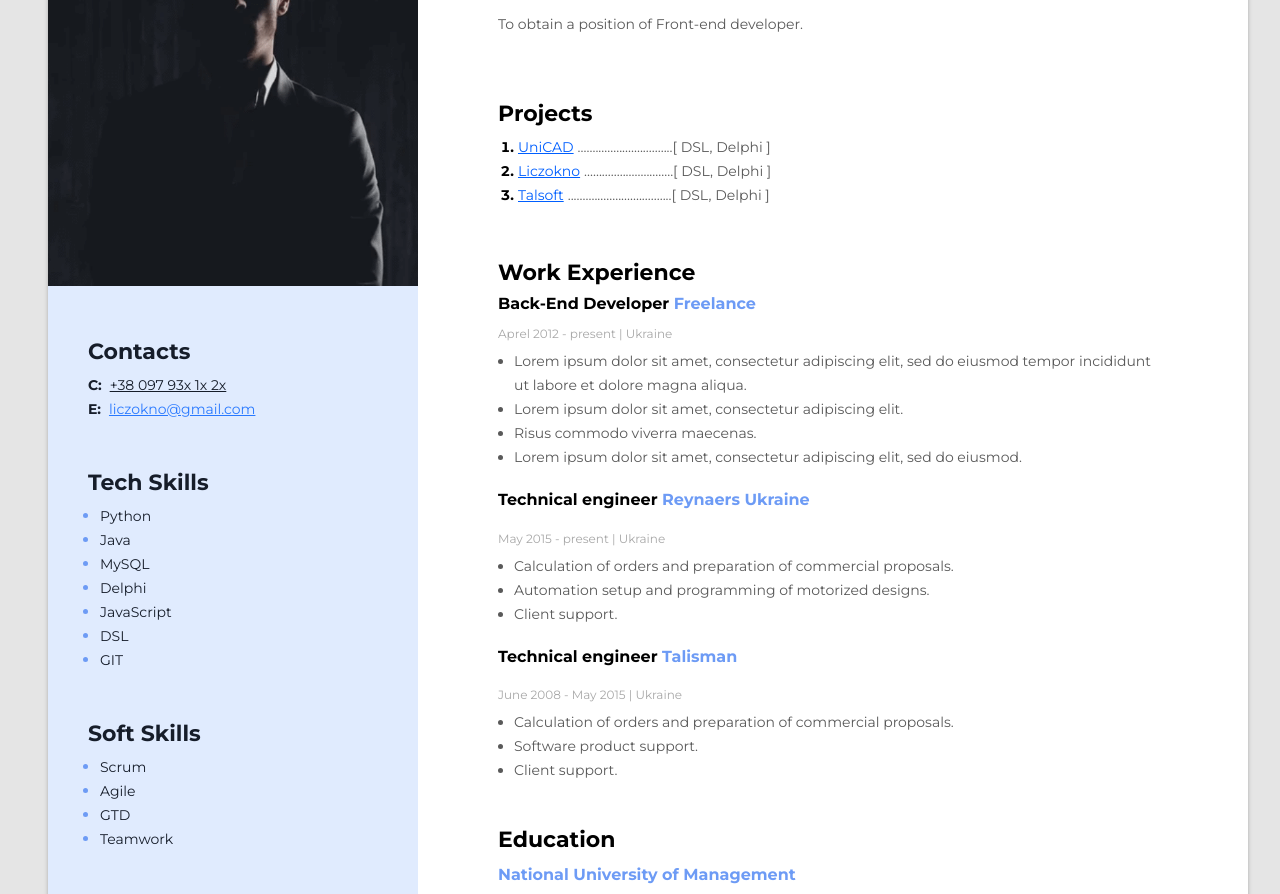
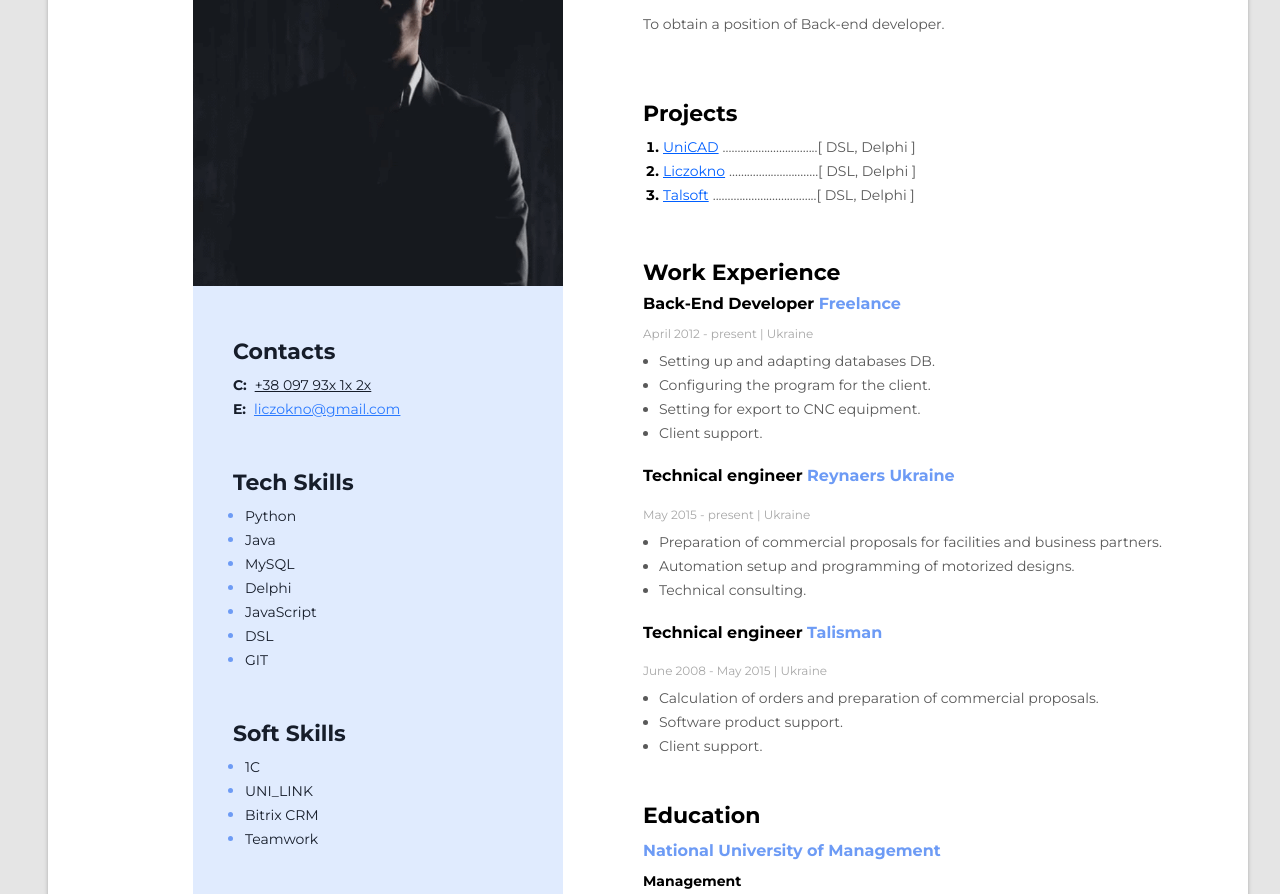
Before and after one commit to AntonKotliarov/CV, a plain HTML site: page index.html in a window 1280 px wide. Shown: the part 233-1127 px from the top of the page. Drawn offline with Linux system fonts and the light colour scheme.

Commit message:
Work experiense Company 1

```diff
--- a/index.html
+++ b/index.html
@@ -20,11 +20,11 @@
       <div class="main-content">
         <!-- About me -->
         <div>
-          <h2 class="my-profesion">Front-End Developer</h2>
+          <h2 class="my-profesion">Back-End Developer</h2>
           <h1 class="my-name">Anton Kotliarov</h1>
 
           <p class="my-descr">
-            To obtain a position of Front-end developer.
+            To obtain a position of Back-end developer.
           </p>
         </div>
 
@@ -63,13 +63,13 @@
             <h4 class="work_experiense_position">Back-End Developer
                 <span class="work_experiense_company">Freelance</span>
             </h4>
-            <p class="work_period">Aprel 2012 - present | Ukraine</p>
+            <p class="work_period">April 2012 - present | Ukraine</p>
 
             <ul class="work_duties_list">
-              <li class="work_duties">Lorem ipsum dolor sit amet, consectetur adipiscing elit, sed do eiusmod tempor incididunt ut labore et dolore magna aliqua.</li>
-              <li class="work_duties">Lorem ipsum dolor sit amet, consectetur adipiscing elit.</li>
-              <li class="work_duties">Risus commodo viverra maecenas.</li>
-              <li class="work_duties">Lorem ipsum dolor sit amet, consectetur adipiscing elit, sed do eiusmod.</li>
+              <li class="work_duties">Setting up and adapting databases DB.</li>
+              <li class="work_duties">Configuring the program for the client.</li>
+              <li class="work_duties">Setting for export to CNC equipment.</li>
+              <li class="work_duties">Client support.</li>
             </ul>
           </div>
 
@@ -81,9 +81,9 @@
             <p class="work_period">May 2015 - present | Ukraine</p>
 
             <ul class="work_duties_list">
-              <li class="work_duties">Calculation of orders and preparation of commercial proposals.</li>
+              <li class="work_duties">Preparation of commercial proposals for facilities and business partners.</li>
               <li class="work_duties">Automation setup and programming of motorized designs.</li>
-              <li class="work_duties">Client support.</li>
+              <li class="work_duties">Technical consulting.</li>
             </ul>
           </div>
 
@@ -161,13 +161,13 @@
                 <h3 class="sidebar-title">Soft Skills</h3>
                 <ul class="skills-list">
                     <li class="skills-list-item">
-                        <span class="skills-list-item-text">Scrum</span>
+                        <span class="skills-list-item-text">1C</span>
                     </li>
                     <li class="skills-list-item">
-                        <span class="skills-list-item-text">Agile</span>
+                        <span class="skills-list-item-text">UNI_LINK</span>
                     </li>
                     <li class="skills-list-item">
-                        <span class="skills-list-item-text">GTD</span>
+                        <span class="skills-list-item-text">Bitrix CRM</span>
                     </li>
                     <li class="skills-list-item">
                         <span class="skills-list-item-text">Teamwork</span>
```
